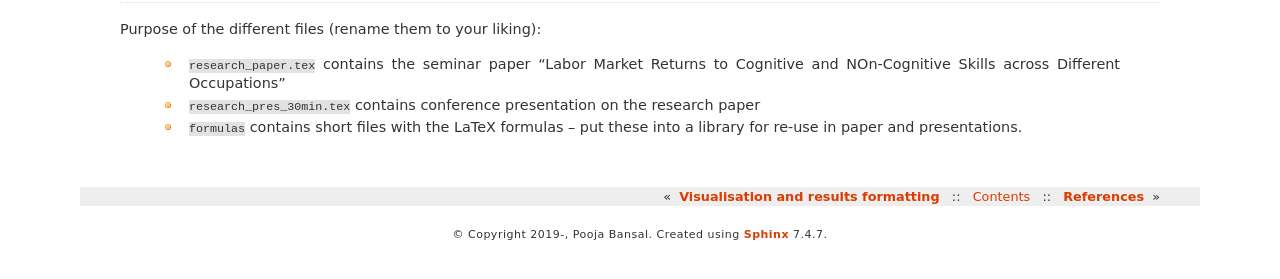
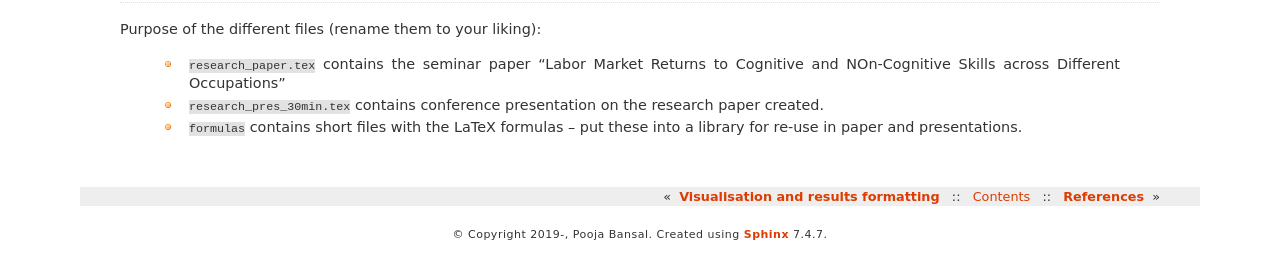
Before and after one commit to Poojabl26/Programming-Project, a Sphinx documentation site: the page built from skills_and_wages/src/documentation/paper.rst, in a window 1280 px wide. Shown: the part 160-439 px from the top of the page. Built offline with Sphinx 7.4.7, drawn with Linux system fonts in a browser that asks for light colours; pages that are not in the unit, such as notebooks, are missing from menus.

Commit message:
Edited the documentation for papers

```diff
--- a/skills_and_wages/src/documentation/paper.rst
+++ b/skills_and_wages/src/documentation/paper.rst
@@ -8,5 +8,5 @@ Research paper / presentations
 Purpose of the different files (rename them to your liking):
 
     * :file:`research_paper.tex` contains the seminar paper "Labor Market Returns to Cognitive and NOn-Cognitive Skills across Different Occupations"
-    * :file:`research_pres_30min.tex` contains conference presentation on the research paper
+    * :file:`research_pres_30min.tex` contains conference presentation on the research paper created.
     * :file:`formulas` contains short files with the LaTeX formulas -- put these into a library for re-use in paper and presentations.
```
